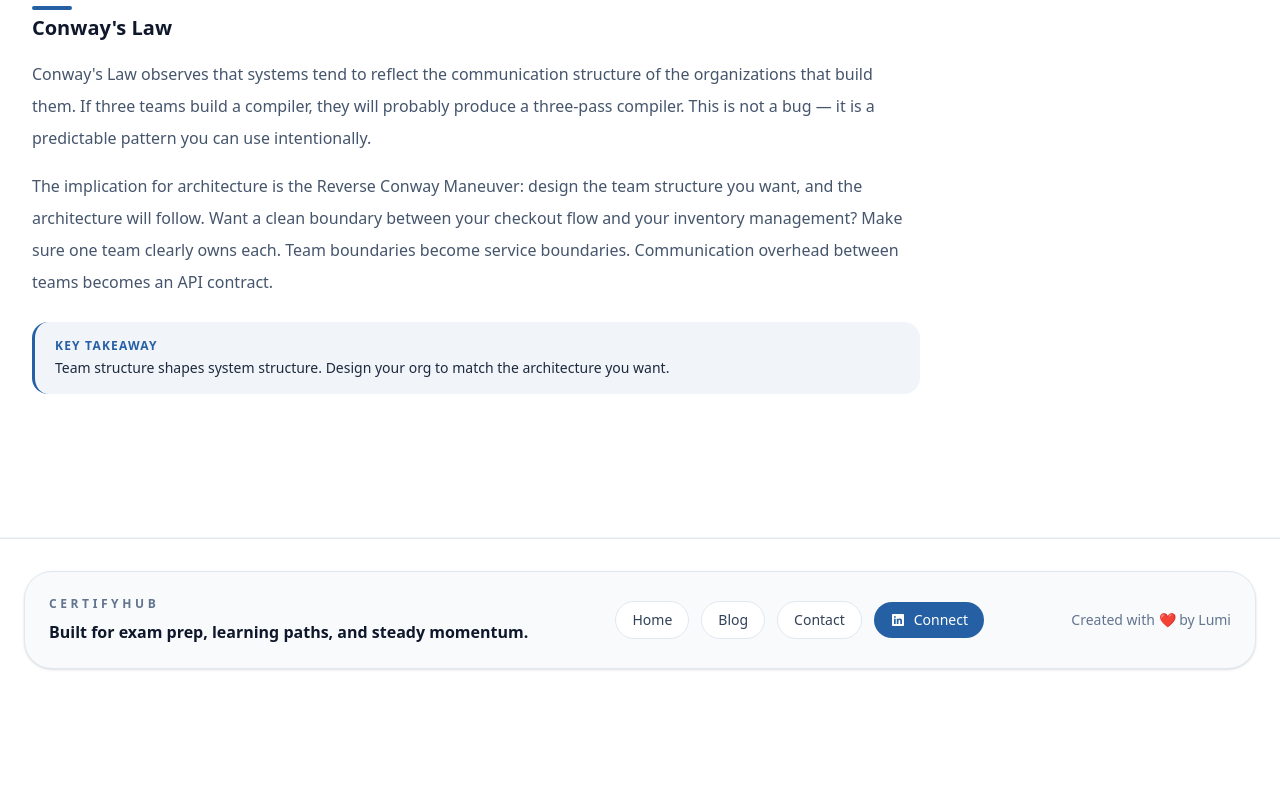
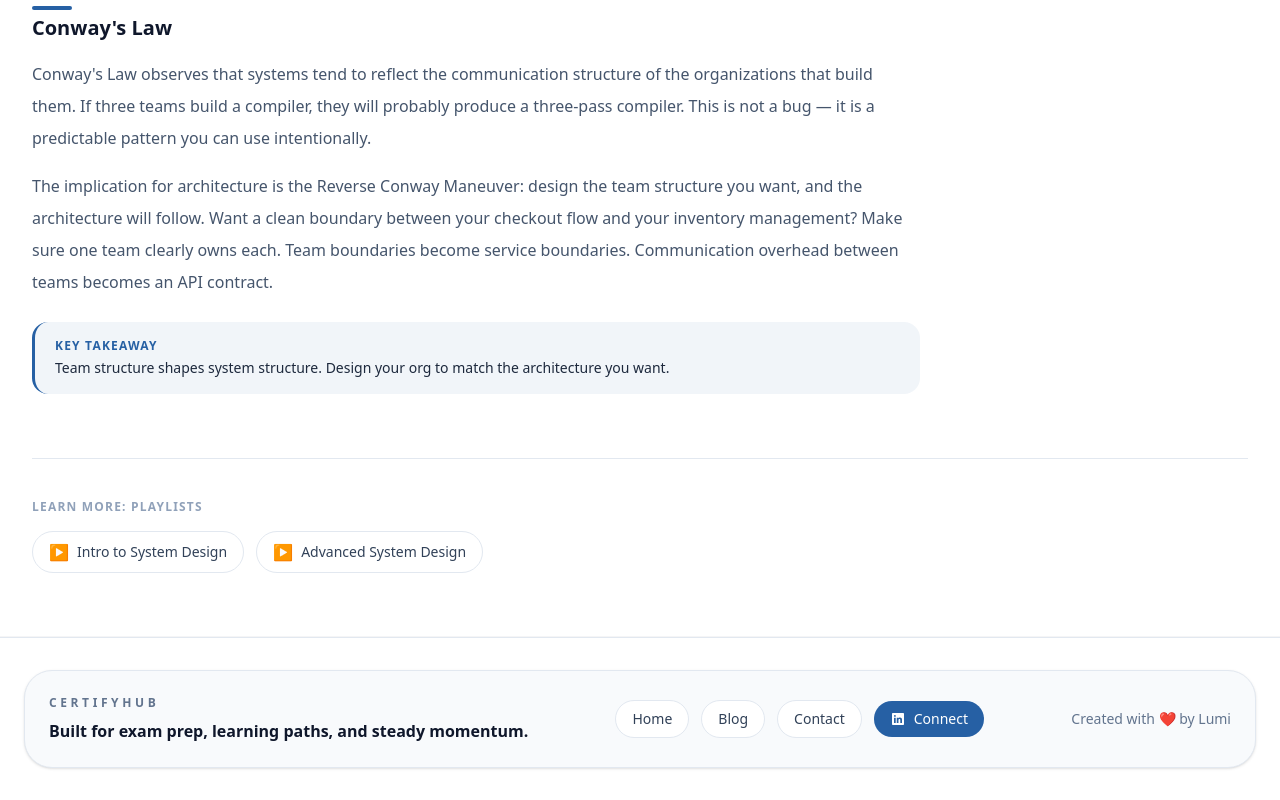
Before and after one commit to KodenOps/itil_test, a Next.js app: page /page/learning in a window 1280 px wide. Shown: the part 7158-7958 px from the top of the page. Before the commit the page ends 7859 px from the top, so only its background shows below. Built offline with nearby package versions, Linux system fonts and the light colour scheme.

Commit message:
Added a template for video playlist

```diff
--- a/src/app/page/devops-sys-engineer/page.tsx
+++ b/src/app/page/devops-sys-engineer/page.tsx
@@ -13,6 +13,7 @@ type TopicGroup = {
   accent: string;
   topics: string[];
   deepDive: string;
+  learningPlaylist?: string[];
 };
 
 const topicGroups: TopicGroup[] = [
@@ -33,6 +34,10 @@ const topicGroups: TopicGroup[] = [
     ],
     deepDive:
       "Strong architecture is about making the next change easier, not just the current one faster. Focus on clear boundaries, stable contracts, and enough simplicity that future teams can safely extend the system without creating fragile dependencies.",
+    learningPlaylist: [
+      "https://www.youtube.com/watch?v=8bZh5LMaSmE&list=PL9ooVrP1hQOHUKuqGuiWLQoJ-LD0c3Z2y",
+      "https://www.youtube.com/watch?v=O5nskjZ_GoI&list=PL9ooVrP1hQOG6aXK4g7kW8z0vYp6x7FqM",
+    ],
   },
   {
     id: "scalability-reliability",
--- a/src/app/page/learning/page.tsx
+++ b/src/app/page/learning/page.tsx
@@ -3,7 +3,9 @@
 import React, { useEffect, useRef, useState } from "react";
 import NavBar from "@/app/components/NavBar";
 import Footer from "@/app/components/Footer";
-
+import Link from "next/link";
+import thumbnailPic from "../../../../public/images/docker.webp";
+import Image from "next/image";
 // ─── Types ───────────────────────────────────────────────────────────────────
 
 type TopicLesson = {
@@ -18,8 +20,12 @@ type TopicLesson = {
     | "checklist"
     | "table";
   visualData?: Record<string, string[]> | string[] | string | string[][];
+  learningPlaylistUrl?: urlObject[];
 };
-
+type urlObject = {
+  url: string;
+  title: string;
+};
 type Category = {
   id: string;
   title: string;
@@ -27,6 +33,7 @@ type Category = {
   accent: string; // Tailwind gradient classes (same as landing page)
   accentHex: string; // raw hex for inline styles / rings
   lessons: TopicLesson[];
+  learningPlaylistUrl?: urlObject[];
 };
 
 // ─── Data ────────────────────────────────────────────────────────────────────
@@ -56,6 +63,16 @@ const categories: Category[] = [
           "Layer 2 – Domain": ["business logic", "domain events", "validators"],
           "Layer 3 – Storage": ["single writer rule", "migrations", "backups"],
         },
+        learningPlaylistUrl: [
+          {
+            url: "https://www.youtube.com/watch?v=8bZh5LMaSmE&list=PL9ooVrP1hQOHUKuqGuiWLQoJ-LD0c3Z2y",
+            title: "Intro to System Design",
+          },
+          {
+            url: "https://www.youtube.com/watch?v=8bZh5LMaSmE&list=PL9ooVrP1hQOHUKuqGuiWLQoJ-LD0c3Z2y",
+            title: "Advanced System Design",
+          },
+        ],
       },
       {
         id: "api-design",
@@ -1199,7 +1216,7 @@ export default function LearnPage() {
         </div>
 
         {/* ── Two-column layout ── */}
-        <div className='flex gap-10 pb-24'>
+        <div className='flex gap-10 pb-4'>
           {/* Lessons content */}
           <div className='min-w-0 flex-1'>
             {activeCategory.lessons.map((lesson) => (
@@ -1254,6 +1271,34 @@ export default function LearnPage() {
             </div>
           </aside>
         </div>
+        {/* ── Playlists ── */}
+        {(() => {
+          const playlistUrls = activeCategory.lessons.flatMap(
+            (l) => l.learningPlaylistUrl ?? [],
+          );
+          if (playlistUrls.length === 0) return null;
+          return (
+            <div className='border-t border-slate-200 pt-10 pb-16'>
+              <p className='text-xs font-bold uppercase tracking-widest text-slate-400 mb-4'>
+                Learn More: Playlists
+              </p>
+              <div className='flex flex-wrap gap-3'>
+                {playlistUrls.map((url, i) => (
+                  <Link
+                    key={i}
+                    href={url.url}
+                    target='_blank'
+                    rel='noopener noreferrer'
+                    className='inline-flex items-center gap-2 rounded-full border border-slate-200 bg-white px-4 py-2 text-sm font-medium text-slate-700 hover:bg-slate-50 transition-colors'
+                  >
+                    <span className='text-base'>▶</span>
+                    {url.title}
+                  </Link>
+                ))}
+              </div>
+            </div>
+          );
+        })()}
       </main>
 
       <Footer />
```
